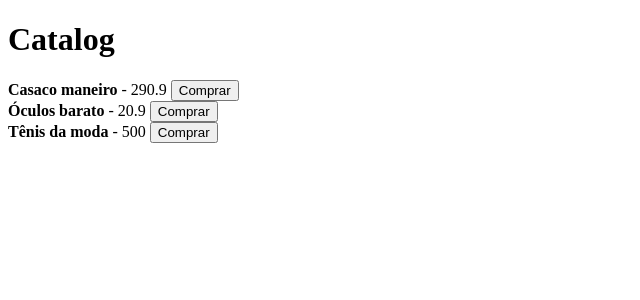
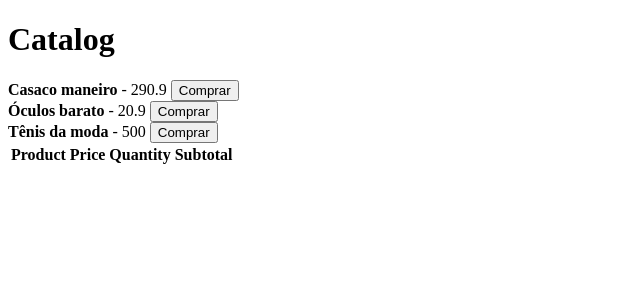
Before and after one commit to Proctux/redux-concepts, a React (Create React App) app: page / in a window 1280 px wide. Shown: the top 300 px of the page, without its empty margins (0-640 px from the left). Built offline with nearby package versions, Linux system fonts and the light colour scheme; data requests are answered from the project's data file.

Commit message:
Changing state.

```diff
--- a/src/App.tsx
+++ b/src/App.tsx
@@ -4,11 +4,13 @@ import { Provider } from 'react-redux';
 import store from './store';
 
 import Catalog from './components/Catalog/Catalog';
+import Cart from './pages/Cart/Cart';
 
 function App() {
   return (
     <Provider store={store}>
       <Catalog />
+      <Cart />
     </Provider>
   );
 }
--- /dev/null
+++ b/src/pages/Cart/Cart.tsx
@@ -0,0 +1,28 @@
+import React from 'react';
+import { useSelector } from 'react-redux';
+
+const Cart: React.FC = () => {
+  const state = useSelector(state => state);
+
+  console.log(state);
+
+  return (
+    <table>
+      <thead>
+        <tr>
+          <th>Product</th>
+          <th>Price</th>
+          <th>Quantity</th>
+          <th>Subtotal</th>
+        </tr>
+      </thead>
+      <tbody>
+        <tr>
+          <td></td>
+        </tr>
+      </tbody>
+    </table>
+  )
+};
+
+export default Cart;
```
Also changed, not shown: 1 other file (tests, documents, lock files or other folders).
